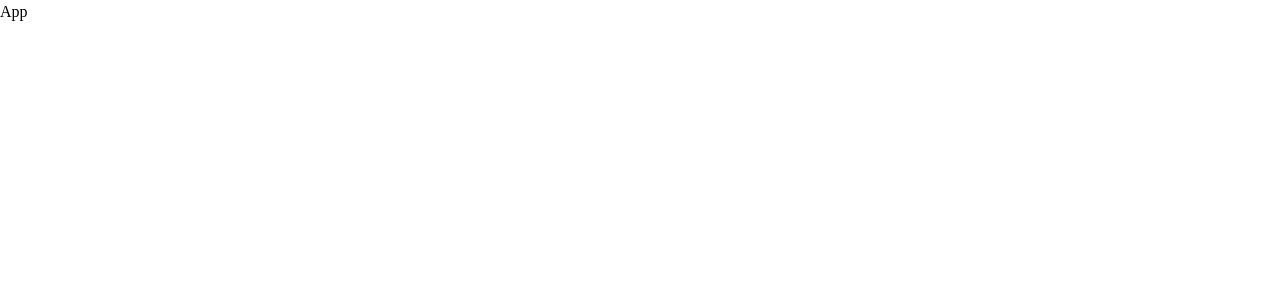
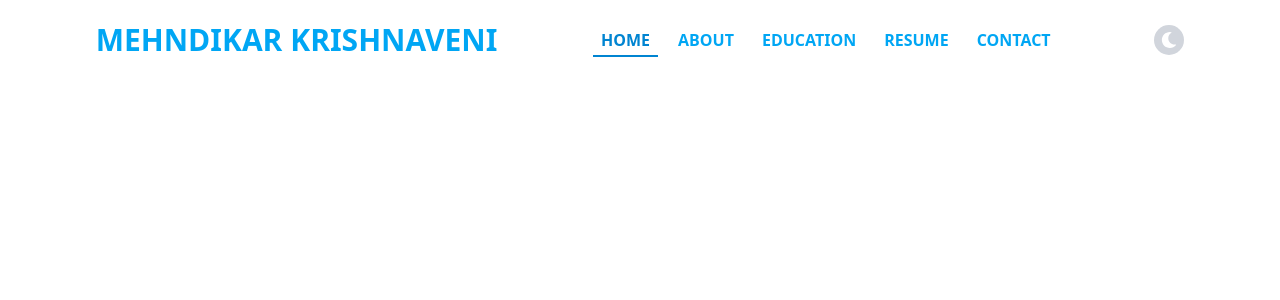
Before and after one commit to MehndikarKrishnaveni/react-portfolio, a React (Vite) app: page / in a window 1280 px wide. Shown: the top 300 px of the page. Built offline with nearby package versions, Linux system fonts and the light colour scheme.

Commit message:
feat: setup routing with createBrowserRouter and AppLayout with Navbar and theme support

```diff
--- a/package.json
+++ b/package.json
@@ -10,10 +10,12 @@
     "preview": "vite preview"
   },
   "dependencies": {
+    "@tailwindcss/vite": "^4.1.8",
     "react": "^19.1.0",
     "react-dom": "^19.1.0",
     "react-icons": "^5.5.0",
-    "react-router-dom": "^7.6.2"
+    "react-router-dom": "^7.6.2",
+    "tailwindcss": "^4.1.8"
   },
   "devDependencies": {
     "@eslint/js": "^9.25.0",
--- a/src/App.jsx
+++ b/src/App.jsx
@@ -1,9 +1,7 @@
 import React from 'react'
 
 const App = () => {
-  return (
-    <div>App</div>
-  )
+  return <></>
 }
 
 export default App
--- /dev/null
+++ b/src/components/Navbar.jsx
@@ -0,0 +1,49 @@
+import { useContext } from 'react';
+import { ThemeContext } from '../context/ThemeContextProvider'
+import { NavLink } from 'react-router-dom';
+import { FaMoon } from "react-icons/fa";
+import { MdWbSunny } from "react-icons/md";
+
+const Navbar = () => {
+    let { theme, toggleTheme } = useContext(ThemeContext);
+
+    const navItems = [
+        { name: 'HOME', path: '/' },
+        { name: 'ABOUT', path: '/about' },
+        { name: 'EDUCATION', path: '/education' },
+        { name: 'RESUME', path: '/resume' },
+        { name: 'CONTACT', path: '/contact' },
+    ];
+
+    return (
+        <nav className={`${theme} h-[80px] w-full flex items-center justify-evenly fixed top-0 z-20`}>
+            <h1 className='text-3xl font-bold text-sky-500'>MEHNDIKAR KRISHNAVENI</h1>
+            <ul className='flex items-center gap-3 text-sky-500 font-bold'>
+                {navItems.map(({ name, path }) => (
+                    <li key={name}>
+                        <NavLink
+                            to={path}
+                            className={({ isActive }) =>
+                                `py-1 px-2 cursor-pointer transition-all duration-200 ${isActive
+                                    ? ' text-sky-600 border-b-2 border-sky-600'
+                                    : 'border-b-2 border-transparent hover:border-sky-300 hover:text-sky-700 dark:hover:text-sky-300'
+                                }`
+                            }
+                        >
+                            {name}
+                        </NavLink>
+                    </li>
+                ))}
+            </ul>
+            <button
+                onClick={toggleTheme}
+                aria-label="Toggle theme"
+                className='theme-btn h-[30px] w-[30px] bg-gray-300 dark:bg-gray-500 rounded-full flex items-center justify-center'
+            >
+                {theme === 'dark' ? <MdWbSunny /> : <FaMoon className='text-white' />}
+            </button>
+        </nav>
+    );
+};
+
+export default Navbar;
--- /dev/null
+++ b/src/components/layout/AppLayout.jsx
@@ -0,0 +1,17 @@
+import React, { useContext } from 'react'
+import Navbar from '../Navbar'
+import { Outlet } from 'react-router-dom';
+import { ThemeContext } from '../../context/ThemeContextProvider';
+const AppLayout = () => {
+    const {theme}=useContext(ThemeContext)
+    return (
+        <>
+            <Navbar />
+            <main className={`${theme} h-[calc(100vh-80px)] mt-[80px] w-full p-2`}>
+                <Outlet />
+            </main>
+        </>
+    )
+}
+
+export default AppLayout
--- a/src/index.css
+++ b/src/index.css
@@ -1 +1,11 @@
 @import "tailwindcss";
+
+.light {
+    background-color: white;
+    color: black;
+}
+
+.dark {
+    background-color: black;
+    color: white;
+}
--- a/src/main.jsx
+++ b/src/main.jsx
@@ -2,9 +2,13 @@ import { createRoot } from 'react-dom/client'
 import './index.css'
 import App from './App.jsx'
 import ThemeContextProvider from './context/ThemeContextProvider.jsx'
+import { RouterProvider } from 'react-router-dom'
+import { router } from './routing/Routes.jsx'
 
 createRoot(document.getElementById('root')).render(
   <ThemeContextProvider>
-    <App/>
+    <RouterProvider router={router}>
+      <App />
+    </RouterProvider>
   </ThemeContextProvider>
 )
--- /dev/null
+++ b/src/routing/Routes.jsx
@@ -0,0 +1,9 @@
+import { createBrowserRouter } from "react-router-dom";
+import AppLayout from "../components/layout/AppLayout";
+
+export const router = createBrowserRouter([
+    {
+        path:'/',
+        element:<AppLayout/>
+    }
+])
```
Also changed, not shown: 1 other file (tests, documents, lock files or other folders).
